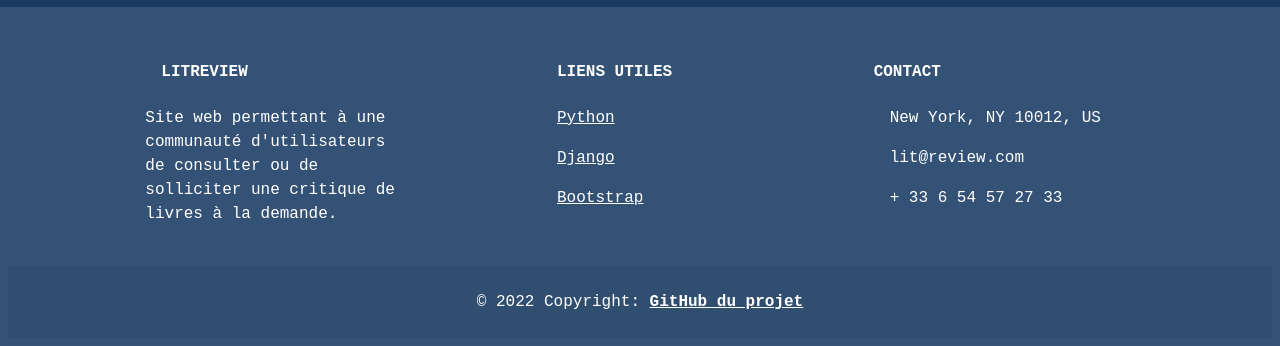
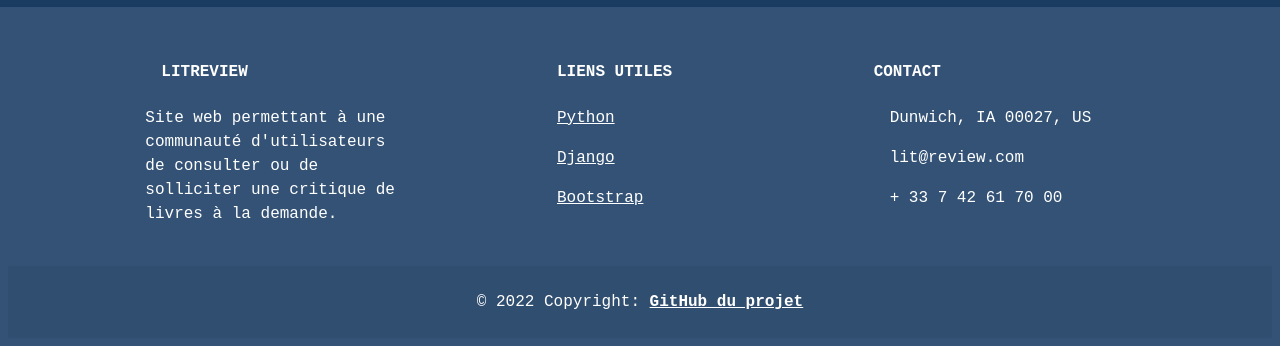
Before and after one commit to A-Nourry/P9_LITReview, a Django app: page / in a window 1280 px wide. Shown: the part 454-800 px from the top of the page. Run offline with Django 4.2, Linux system fonts and the light colour scheme; parts of the project's set-up code (start-up, migrations or seed data) failed here and were passed over.

Commit message:
minor updates

```diff
--- a/templates/base.html
+++ b/templates/base.html
@@ -12,6 +12,7 @@
     <link href="https://cdn.jsdelivr.net/npm/bootstrap@5.2.0/dist/css/bootstrap.min.css" rel="stylesheet"
         integrity="sha384-gH2yIJqKdNHPEq0n4Mqa/HGKIhSkIHeL5AyhkYV8i59U5AR6csBvApHHNl/vI1Bx" crossorigin="anonymous">
     <link rel="stylesheet" href="{% static 'css/style.css' %}" />
+    <link rel="shortcut icon" href="{% static 'images/LR_logo.png' %}">
 
     <title>LITReview</title>
 </head>
@@ -108,12 +109,12 @@
               <div class="col-md-4 col-lg-3 col-xl-3 mx-auto mb-md-0 mb-4">
                 <!-- Links -->
                 <h6 class="text-uppercase fw-bold mb-4">Contact</h6>
-                <p><i class="fas fa-home me-3"></i> New York, NY 10012, US</p>
+                <p><i class="fas fa-home me-3"></i> Dunwich, IA 00027, US</p>
                 <p>
                   <i class="fas fa-envelope me-3"></i>
                   lit@review.com
                 </p>
-                <p><i class="fas fa-phone me-3"></i> + 33 6 54 57 27 33</p>
+                <p><i class="fas fa-phone me-3"></i> + 33 7 42 61 70 00</p>
               </div>
               <!-- Grid column -->
             </div>
```
